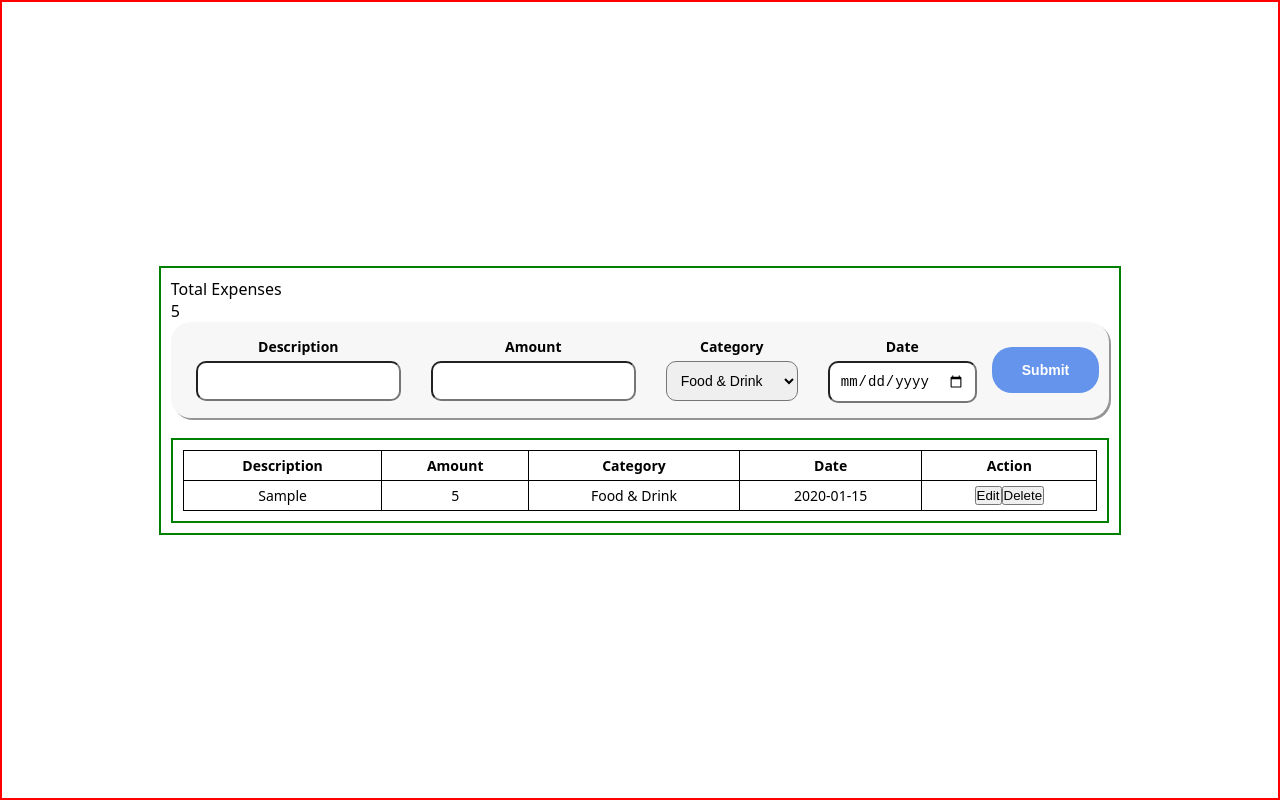
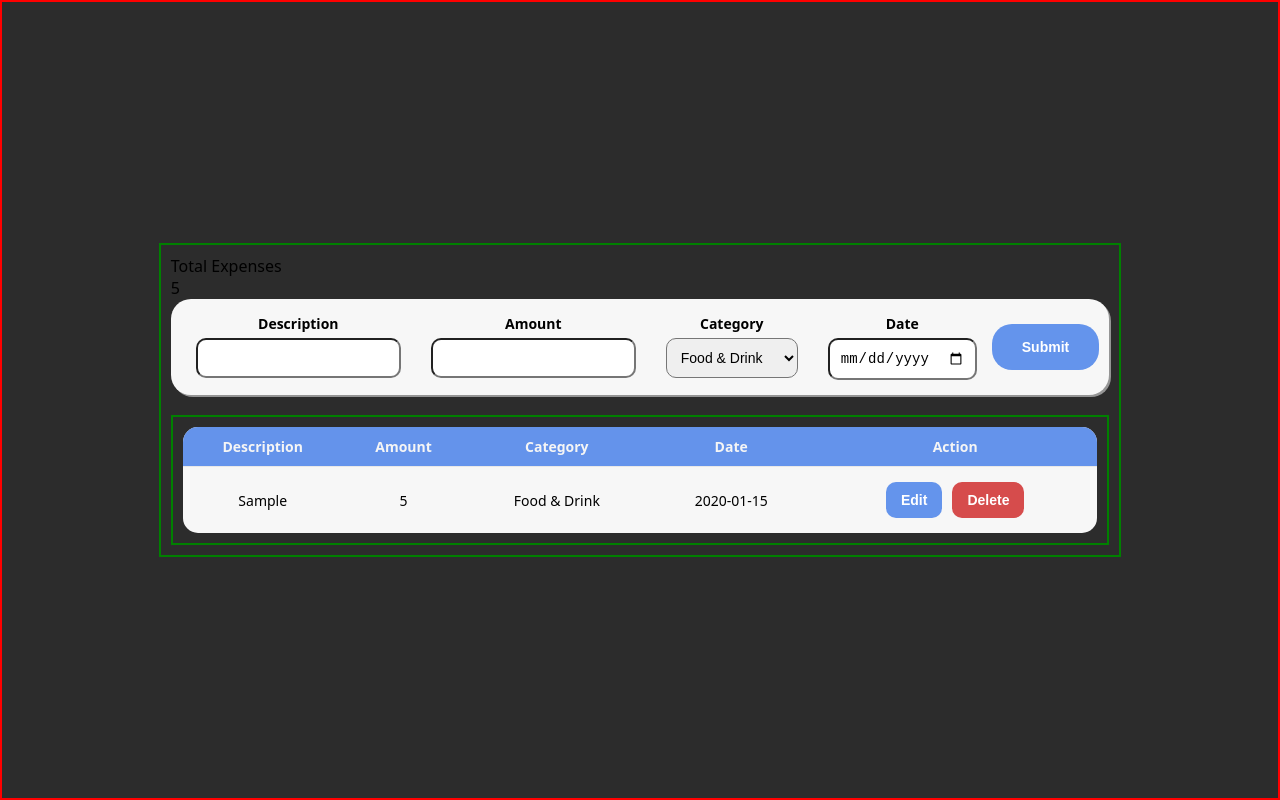
Before and after one commit to chrono-04/finance-tracker, a plain HTML site: page index.html in a window 1280 px wide. Both pictures are taken after typing "Sample", "5", "2020-01-15" into the empty fields and a click on the button "Submit". Drawn offline with Linux system fonts and the light colour scheme.

Commit message:
add records-table design

```diff
--- a/css/styles.css
+++ b/css/styles.css
@@ -17,6 +17,7 @@ body {
     "Open Sans",
     "Helvetica Neue",
     sans-serif;
+  background-color: #2c2c2c;
 }
 
 .main-container {
@@ -88,6 +89,7 @@ select {
   background-color: #6494ec;
 }
 
+/* TABLE */
 .table-container {
   width: 100%;
   padding: 10px;
@@ -100,10 +102,94 @@ table {
   font-size: 14px;
 }
 
-table > tr,
-th,
-td {
-  border: 1px solid black;
+.table-el tr {
+  border-bottom: 1px solid #e8e8e8;
   text-align: center;
-  padding: 5px;
+  padding: 10px;
+  background-color: #f7f7f7;
 }
+
+table > tr:last-child > td:first-child {
+  border-bottom-left-radius: 15px;
+}
+
+table > tr:last-child > td:last-child {
+  border-bottom-right-radius: 15px;
+}
+
+table > tr:last-child {
+  border: none;
+}
+
+tr > td {
+  padding: 10px 15px;
+}
+
+.table-head > th {
+  background-color: #6493eb;
+  padding: 10px;
+  color: whitesmoke;
+}
+
+.table-head > :nth-child(1) {
+  border-top-left-radius: 15px;
+}
+
+.table-head > :last-child {
+  border-top-right-radius: 15px;
+}
+
+/* ACTION BUTTONS */
+.del-btn {
+  background-color: #d64c4c;
+  transition: 150ms;
+}
+
+.del-btn:hover {
+  background-color: #bb1515;
+}
+
+.del-btn:active {
+  background-color: #d64c4c;
+}
+
+/* EDIT MODAL INPUT UI */
+.modal-input {
+  font-size: 14px;
+  padding: 8px;
+}
+
+.modal-btn {
+  padding: 10px 15px;
+  border: none;
+  border-radius: 10px;
+  color: white;
+  font-size: 14px;
+  font-weight: 700;
+  margin: 5px;
+}
+
+.save-btn {
+  background-color: #6494ec;
+  transition: 150ms;
+}
+
+.save-btn:hover {
+  background-color: #2559ba;
+}
+
+.save-btn:active {
+  background-color: #6494ec;
+}
+
+.cancel-btn {
+  background-color: slategrey;
+}
+
+.cancel-btn:hover {
+  background-color: #596876;
+}
+
+.cancel-btn:active {
+  background-color: slategrey;
+}
--- a/index.html
+++ b/index.html
@@ -44,7 +44,7 @@
 
         <div class="table-container">
           <table class="table-el">
-            <tr>
+            <tr class="table-head">
               <th>Description</th>
               <th>Amount</th>
               <th>Category</th>
--- a/scripts/editRecord.js
+++ b/scripts/editRecord.js
@@ -38,6 +38,15 @@ function editRecord(e) {
 
   const cancelBtn = document.createElement("button");
   cancelBtn.textContent = "Cancel";
+
+  newDesc.classList.add("modal-input");
+  newAmount.classList.add("modal-input");
+  newCategory.classList.add("modal-input");
+  newDate.classList.add("modal-input");
+  saveBtn.classList.add("modal-btn");
+  cancelBtn.classList.add("modal-btn");
+  saveBtn.classList.add("save-btn");
+  cancelBtn.classList.add("cancel-btn");
 
   const td1 = document.createElement("td");
   const td2 = document.createElement("td");
--- a/scripts/main.js
+++ b/scripts/main.js
@@ -43,6 +43,10 @@ function renderFromLocalStorage() {
     delBtn.textContent = "Delete";
     delBtn.dataset.id = id;
     updateBtn.dataset.id = id;
+    delBtn.classList.add("modal-btn");
+    updateBtn.classList.add("modal-btn");
+    delBtn.classList.add("del-btn");
+    updateBtn.classList.add("save-btn");
 
     tr.appendChild(actionTd);
     actionTd.appendChild(updateBtn);
```
